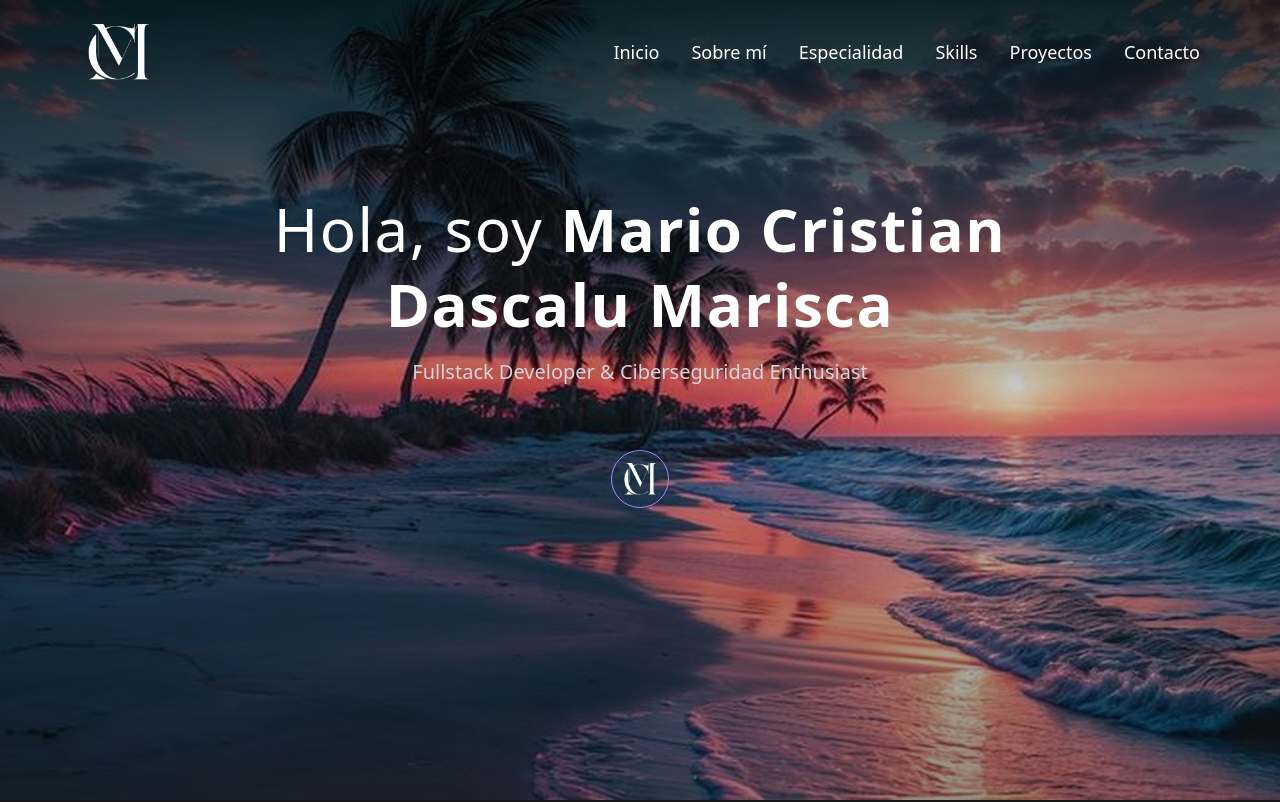
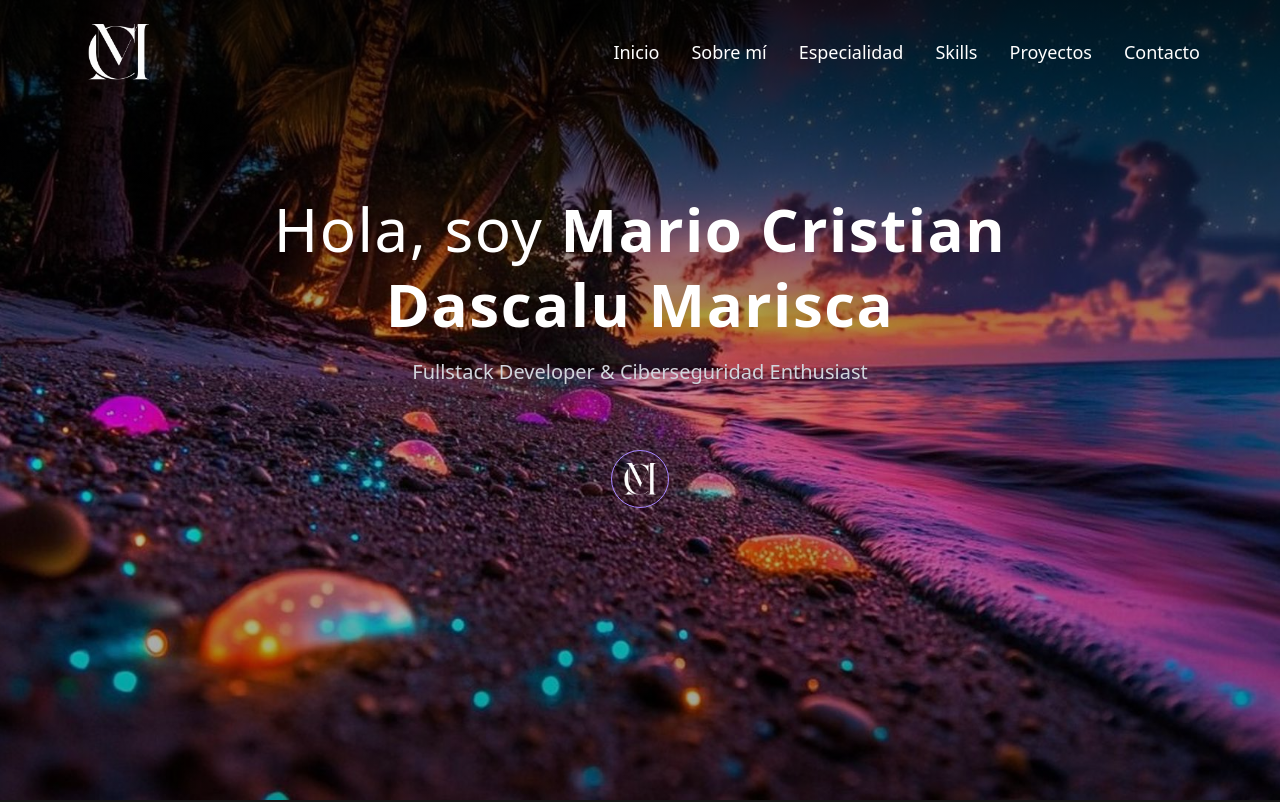
Before and after one commit to MC-19/Front-PortFolio, a Vue app: page / in a window 1280 px wide. Shown: the top 802 px of the page. Built offline with nearby package versions, Linux system fonts and the light colour scheme.

Commit message:
cambio foto inicial

```diff
--- a/src/pages/Introduction.vue
+++ b/src/pages/Introduction.vue
@@ -3,7 +3,7 @@
     id="inicio"
     class="relative min-h-screen bg-center bg-no-repeat bg-cover
       bg-[url('/images/playa-mobile.jpg')]
-      md:bg-[url('/images/playa-pc.jpg')]"
+      md:bg-[url('/images/playa_rocas.jpg')]"
   >
     <!-- Overlay dinámico -->
     <div
```
Also changed, not shown: public/images/playa_arbol.jpg (added), public/images/playa_rocas.jpg (added).
